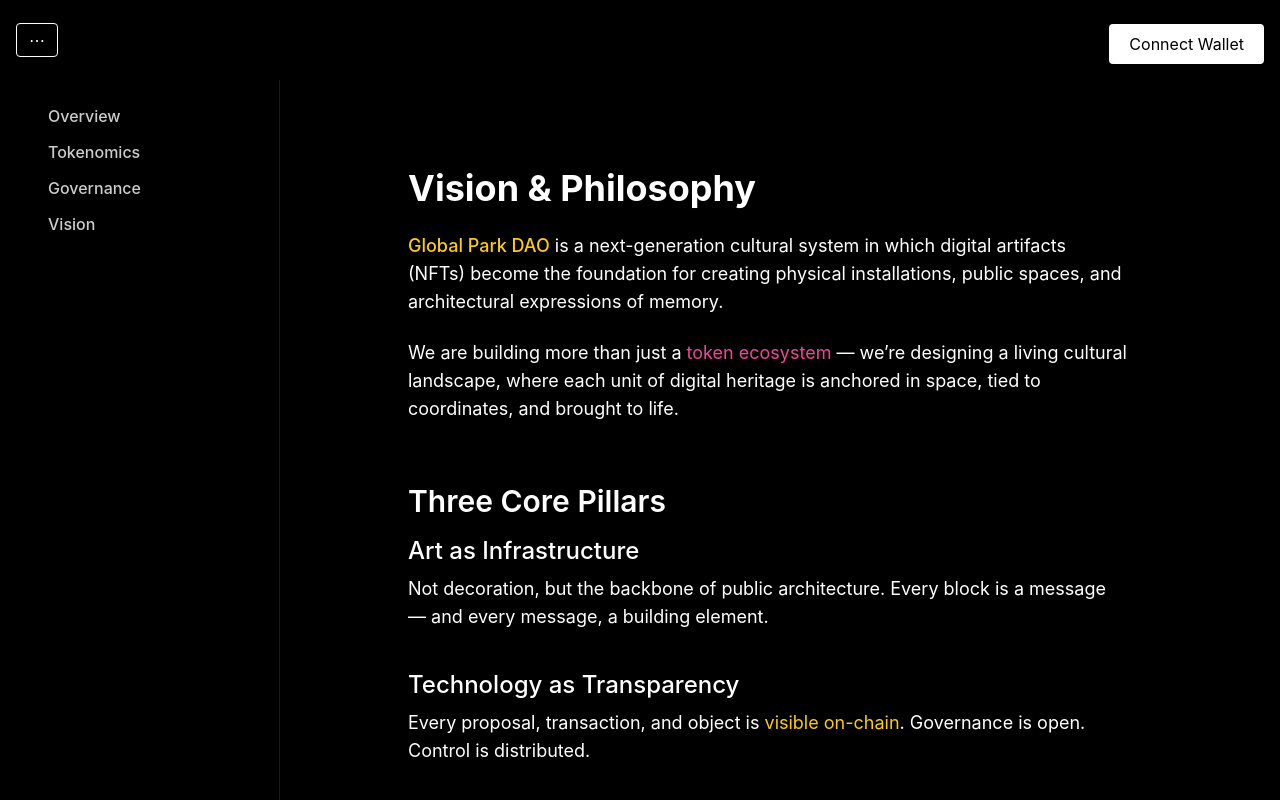
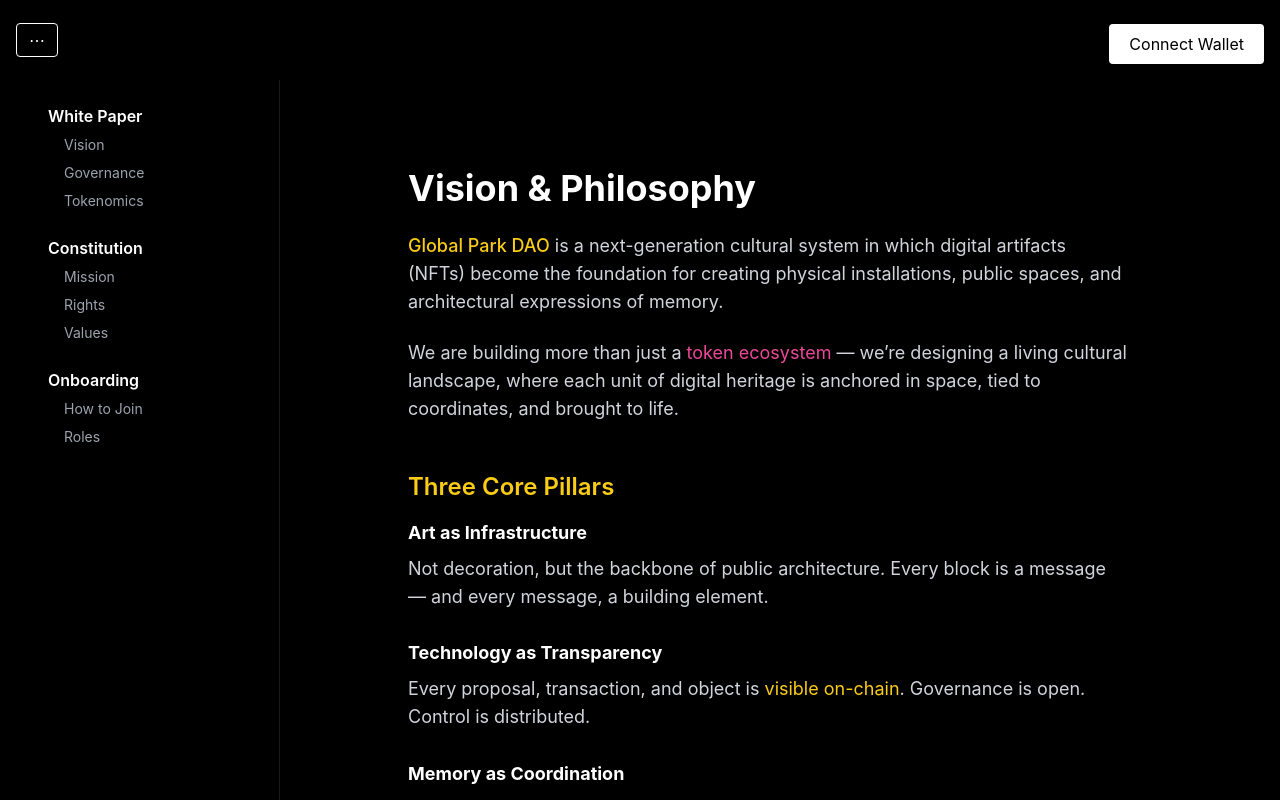
Before and after one commit to GPARKPRO/globalpark-site, a Next.js app: page /docs/white-paper/vision in a window 1280 px wide. Shown: the top 800 px of the page. Built offline with nearby package versions, Linux system fonts and the light colour scheme.

Commit message:
Update layout.tsx

```diff
--- a/app/docs/layout.tsx
+++ b/app/docs/layout.tsx
@@ -4,11 +4,33 @@ import { useState } from 'react';
 import Link from 'next/link';
 import type { ReactNode } from 'react';
 
-const links = [
-  { href: '/docs/overview', label: 'Overview' },
-  { href: '/docs/tokenomics', label: 'Tokenomics' },
-  { href: '/docs/governance', label: 'Governance' },
-  { href: '/docs/vision', label: 'Vision' },
+const navigation = [
+  {
+    title: 'White Paper',
+    basePath: '/docs/white-paper',
+    pages: [
+      { label: 'Vision', path: 'vision' },
+      { label: 'Governance', path: 'governance' },
+      { label: 'Tokenomics', path: 'tokenomics' },
+    ],
+  },
+  {
+    title: 'Constitution',
+    basePath: '/docs/constitution',
+    pages: [
+      { label: 'Mission', path: 'mission' },
+      { label: 'Rights', path: 'rights' },
+      { label: 'Values', path: 'values' },
+    ],
+  },
+  {
+    title: 'Onboarding',
+    basePath: '/docs/onboarding',
+    pages: [
+      { label: 'How to Join', path: 'how-to-join' },
+      { label: 'Roles', path: 'roles' },
+    ],
+  },
 ];
 
 export default function DocsLayout({ children }: { children: ReactNode }) {
@@ -16,7 +38,7 @@ export default function DocsLayout({ children }: { children: ReactNode }) {
 
   return (
     <div className="w-full max-w-screen-xl mx-auto flex flex-col md:flex-row">
-      {/* Mobile Menu Button */}
+      {/* Mobile Toggle Button */}
       <div className="md:hidden p-4 flex justify-between items-center border-b border-white/10">
         <button
           onClick={() => setOpen(!open)}
@@ -32,36 +54,36 @@ export default function DocsLayout({ children }: { children: ReactNode }) {
           open ? 'block' : 'hidden'
         } md:block w-full md:w-64 p-6 border-r border-white/10 bg-black md:static absolute z-10`}
       >
-        <nav className="flex flex-col gap-3">
-          {links.map(({ href, label }) => (
-            <Link
-              key={href}
-              href={href}
-              className="text-white/80 hover:text-white transition-colors font-medium no-underline hover:no-underline"
-              onClick={() => setOpen(false)}
-            >
-              {label}
-            </Link>
+        <nav className="flex flex-col gap-6">
+          {navigation.map((section) => (
+            <div key={section.title}>
+              <Link
+                href={section.basePath}
+                className="font-semibold text-white hover:underline block mb-1"
+                onClick={() => setOpen(false)}
+              >
+                {section.title}
+              </Link>
+              <ul className="ml-4 space-y-1">
+                {section.pages.map((page) => (
+                  <li key={page.path}>
+                    <Link
+                      href={`${section.basePath}/${page.path}`}
+                      className="text-gray-400 hover:text-white text-sm"
+                      onClick={() => setOpen(false)}
+                    >
+                      {page.label}
+                    </Link>
+                  </li>
+                ))}
+              </ul>
+            </div>
           ))}
         </nav>
       </aside>
 
-      {/* Content Area */}
-      <main
-        className="flex-1 p-6 prose prose-invert max-w-none dark:prose-invert
-          prose-headings:text-white
-          prose-h1:text-4xl prose-h1:font-bold
-          prose-h2:text-3xl prose-h2:font-semibold
-          prose-h3:text-2xl prose-h3:font-medium
-          prose-p:text-white
-          prose-li:text-white
-          prose-ul:pl-5 prose-ul:space-y-2
-          prose-li:marker:text-white
-          prose-a:text-blue-300 no-underline hover:no-underline
-          prose-strong:text-white
-          prose-code:text-white
-          prose-blockquote:text-white/80"
-      >
+      {/* Main Content */}
+      <main className="flex-1 p-6 prose prose-invert max-w-none">
         {children}
       </main>
     </div>
```
